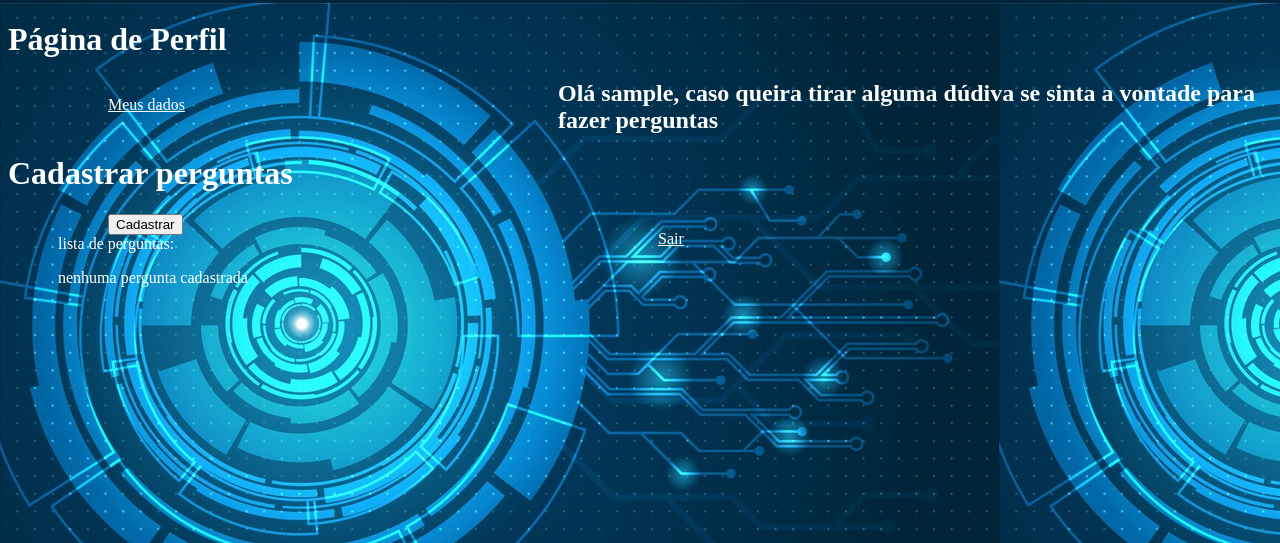
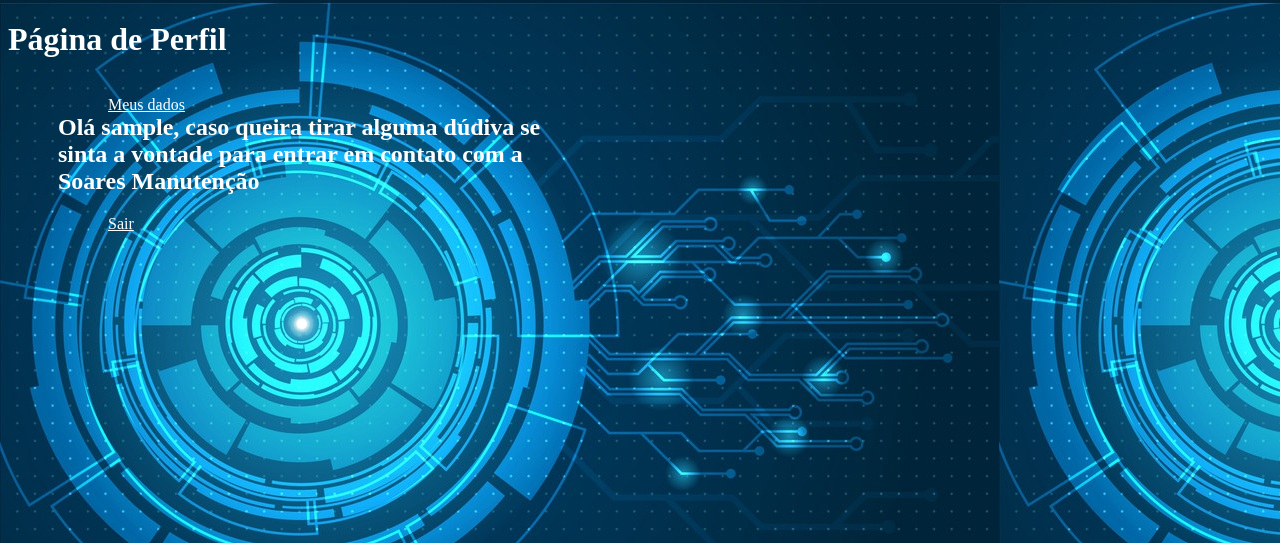
Before and after one commit to brunogomesifrn/pi19manutencao, a Django app: page /perfil/ in a window 1280 px wide. Shown: the top 543 px of the page. Run offline with Django 3.2, Linux system fonts and the light colour scheme; the visitor is signed in with stand-in values (Sample User, id 1); data that the repository does not hold is empty.

Commit message:
apaguei a parte de pergunats da página de perfil

```diff
--- a/core/templates/perfil.html
+++ b/core/templates/perfil.html
@@ -11,33 +11,10 @@
 
 <div class="d1">
 <p><a href="{% url 'dados' user.id %}"> Meus dados</a></p>
-</div>
 
 
-<h2>Olá {{ user.username }}, caso queira tirar alguma dúdiva se sinta a vontade para fazer perguntas</h2>
+<h2>Olá {{ user.username }}, caso queira tirar alguma dúdiva se sinta a vontade para entrar em contato com a Soares Manutenção</h2>
 
-
-<h1>Cadastrar perguntas</h1>
-<div class="d1">
-<a href="{% url 'cadastrar_pergunta' %}">
-<button type="button">Cadastrar</button>
-</a>
-
-
-<p>lista de perguntas:</p>
-{% for forum in lista_forum %}
-
-<p>{{forum.pergunta}} | <a href="{% url 'editar' forum.id %}"> RESPONDER</a> | <a href="{% url 'apagar' forum.id %}">EXCLUIR</a>
-</p>
-{% empty %}
-<p>nenhuma pergunta cadastrada</p>
-{% endfor %}
-
-
-</div>
-
-
-<div class="d1">
 <p><a href="{% url 'logout' %}">Sair</a></p>
 </div>
 
```
